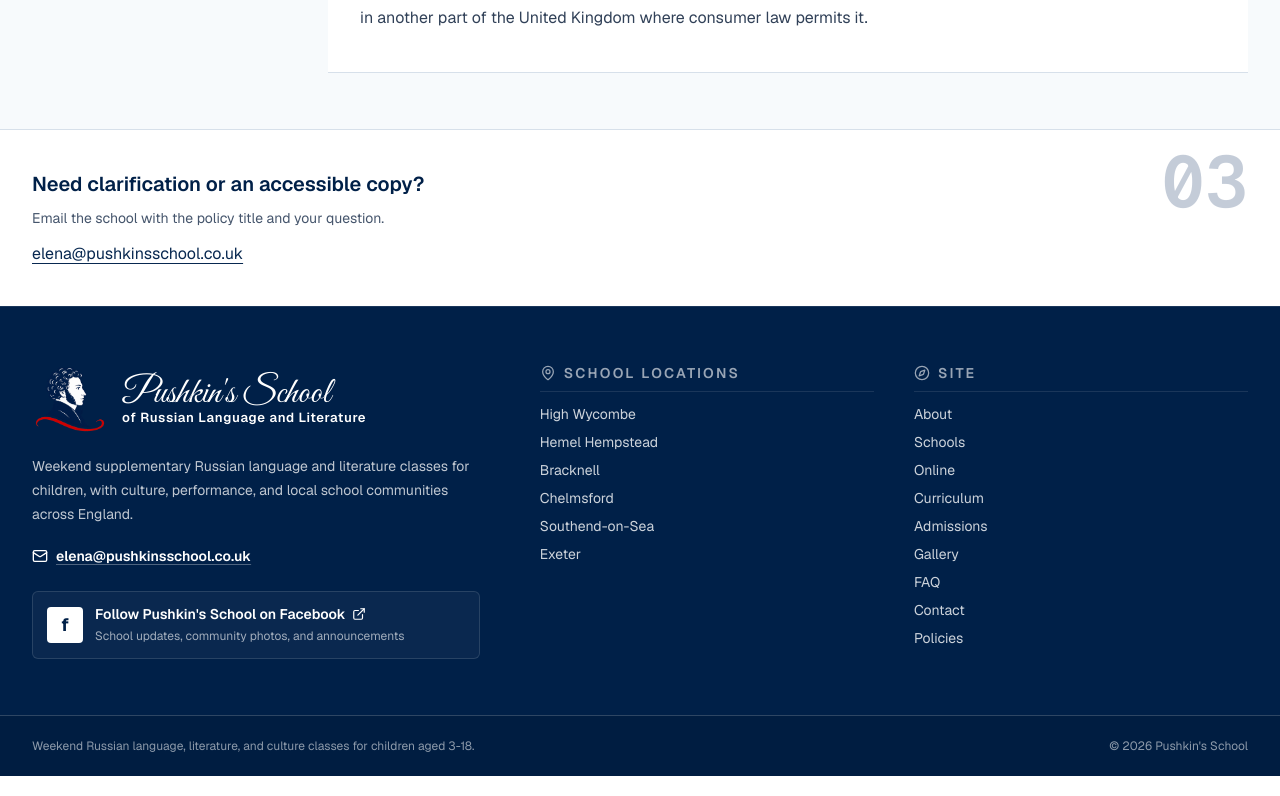
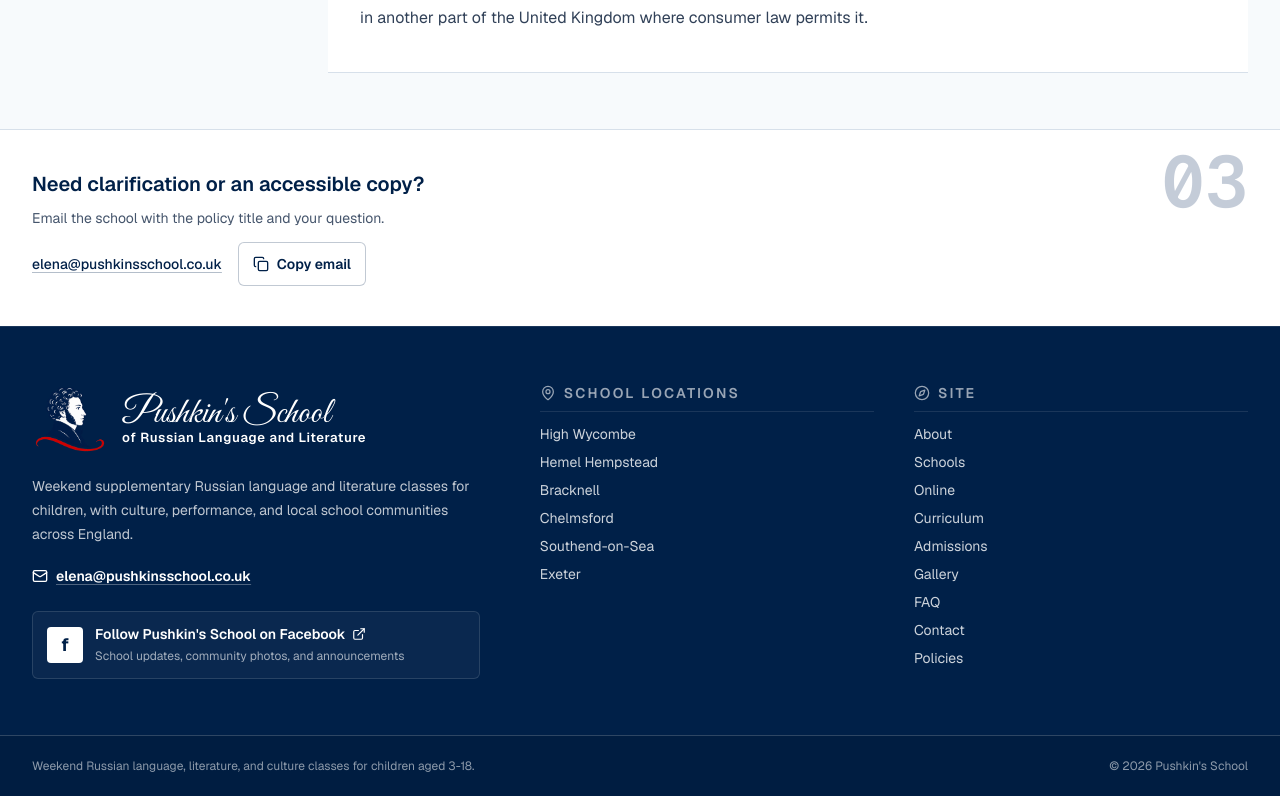
Before and after one commit to AntonV0/pushkins-russian-school, a Next.js app: page /policies/parent-terms-and-complaints in a window 1280 px wide. Shown: the part 6526-7322 px from the top of the page. Built offline with nearby package versions, Linux system fonts and the light colour scheme.

Commit message:
feat(policies): add email contact and copy controls

```diff
--- a/src/app/policies/[slug]/page.tsx
+++ b/src/app/policies/[slug]/page.tsx
@@ -6,7 +6,7 @@ import { Fragment } from "react";
 import { Breadcrumbs } from "@/components/site/breadcrumbs";
 import { JsonLd } from "@/components/site/json-ld";
 import { PolicyContentsNav } from "@/components/site/policy-contents-nav";
-import { contactDetails } from "@/data/public/contact";
+import { PolicyEmailContact } from "@/components/site/policy-email-contact";
 import {
   getPolicyBySlug,
   policies,
@@ -272,7 +272,7 @@ export default async function PolicyPage({ params }: PolicyPageProps) {
               Email the school with the policy title and your question.
             </p>
             <div className="mt-3">
-              <a href={`mailto:${contactDetails.email}`} className="text-brand-blue underline">{contactDetails.email}</a>
+              <PolicyEmailContact />
             </div>
           </div>
           <div className="flex flex-wrap gap-3">
--- a/src/app/policies/page.tsx
+++ b/src/app/policies/page.tsx
@@ -2,7 +2,7 @@ import type { Metadata } from "next";
 import Link from "next/link";
 import { ArrowRight } from "lucide-react";
 import { Breadcrumbs } from "@/components/site/breadcrumbs";
-import { contactDetails } from "@/data/public/contact";
+import { PolicyEmailContact } from "@/components/site/policy-email-contact";
 import { policies } from "@/data/public/policies";
 
 export const metadata: Metadata = {
@@ -77,7 +77,7 @@ export default function PoliciesPage() {
             <p className="text-sm leading-6 text-slate-600">
               Questions about a policy or need an accessible copy?
             </p>
-            <a href={`mailto:${contactDetails.email}`} className="text-brand-blue underline">{contactDetails.email}</a>
+            <PolicyEmailContact />
           </div>
         </div>
       </section>
--- /dev/null
+++ b/src/components/site/policy-email-contact.tsx
@@ -0,0 +1,63 @@
+"use client";
+
+import { Check, Copy } from "lucide-react";
+import { useEffect, useRef, useState } from "react";
+import { contactDetails } from "@/data/public/contact";
+
+export function PolicyEmailContact() {
+  const [status, setStatus] = useState<"idle" | "copied" | "error">("idle");
+  const resetTimer = useRef<ReturnType<typeof setTimeout> | null>(null);
+
+  useEffect(() => {
+    return () => {
+      if (resetTimer.current) clearTimeout(resetTimer.current);
+    };
+  }, []);
+
+  const copyEmail = async () => {
+    if (resetTimer.current) clearTimeout(resetTimer.current);
+
+    try {
+      await navigator.clipboard.writeText(contactDetails.email);
+      setStatus("copied");
+      resetTimer.current = setTimeout(() => setStatus("idle"), 4_000);
+    } catch {
+      setStatus("error");
+    }
+  };
+
+  return (
+    <div>
+      <div className="flex flex-wrap items-center gap-x-4 gap-y-2">
+        <a
+          href={`mailto:${contactDetails.email}`}
+          className="inline-flex min-h-11 items-center rounded-sm break-all text-sm font-medium leading-6 text-brand-blue-strong underline decoration-brand-blue/30 underline-offset-4 transition-colors hover:decoration-brand-blue focus:outline-none focus:ring-2 focus:ring-brand-blue/25"
+        >
+          {contactDetails.email}
+        </a>
+        <button
+          type="button"
+          onClick={copyEmail}
+          className="inline-flex min-h-11 w-32 shrink-0 items-center justify-center gap-2 rounded-md border border-brand-blue/25 bg-surface px-3 py-2 text-sm font-semibold text-brand-blue-strong transition-colors hover:border-brand-blue hover:bg-surface-blue focus:outline-none focus:ring-2 focus:ring-brand-blue/25"
+        >
+          {status === "copied" ? (
+            <Check aria-hidden="true" className="size-4" />
+          ) : (
+            <Copy aria-hidden="true" className="size-4" />
+          )}
+          {status === "copied" ? "Copied" : "Copy email"}
+        </button>
+      </div>
+      <p
+        role="status"
+        className={status === "error" ? "mt-2 text-sm leading-6 text-slate-600" : "sr-only"}
+      >
+        {status === "copied"
+          ? "School email address copied."
+          : status === "error"
+            ? "Unable to copy automatically. Select the email address above and copy it manually."
+            : ""}
+      </p>
+    </div>
+  );
+}
```
